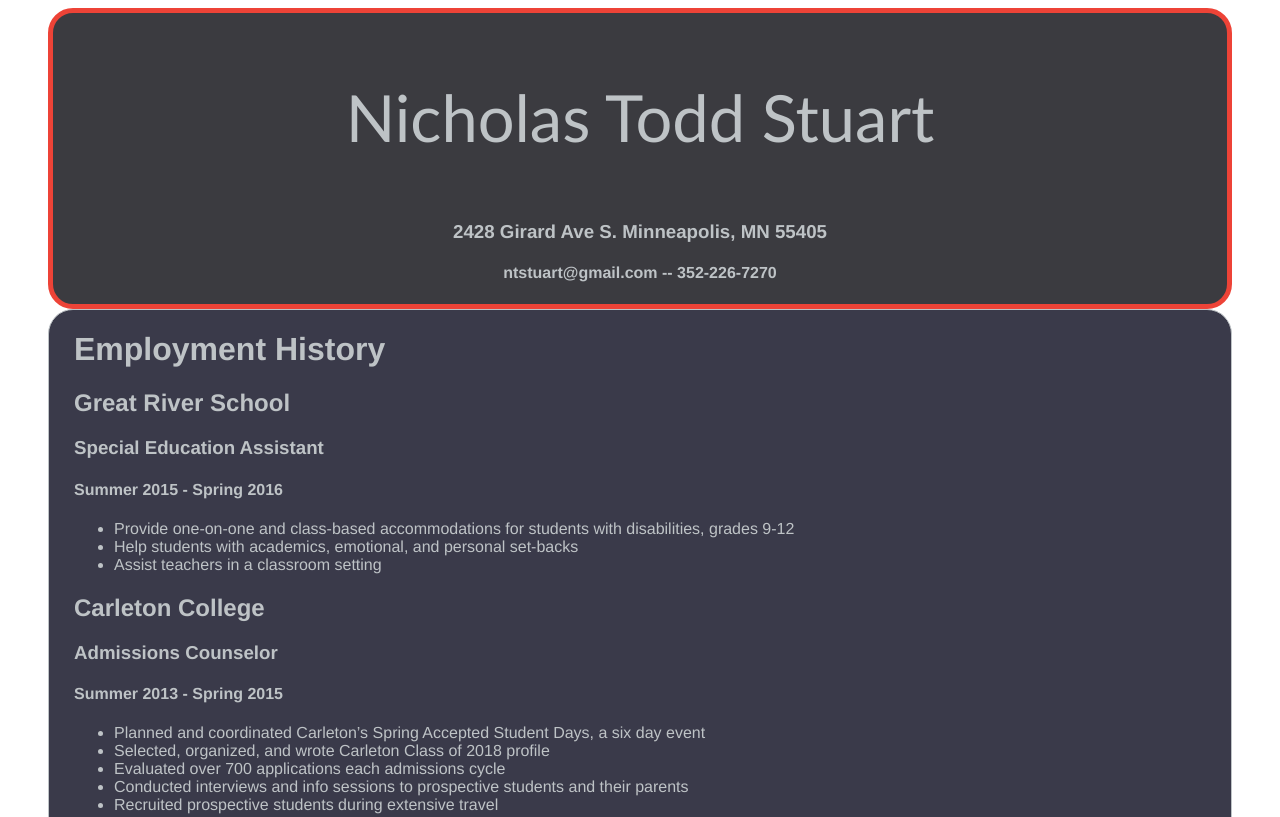
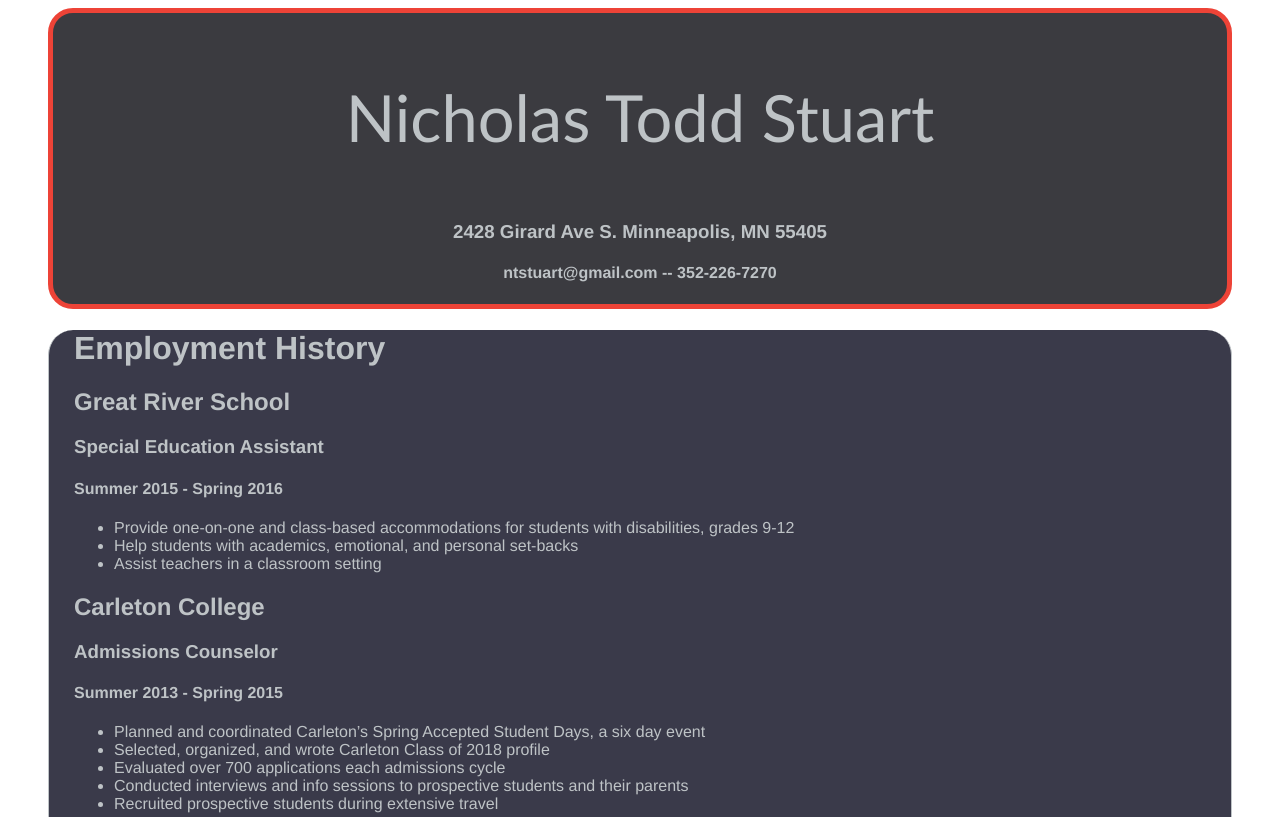
Before and after one commit to ntstuart/ntstuart.github.io, a plain HTML site: page index.html in a window 1280 px wide. Shown: the top 817 px of the page. Drawn offline with Linux system fonts and the light colour scheme.

Commit message:
Update style.css

```diff
--- a/style.css
+++ b/style.css
@@ -12,7 +12,9 @@
 .employment {
   font-family: Helvetica;
   color: #BEC3C6;
-  border: 1px solid #BEC3C6;
+  border-bottom: 1px solid #BEC3C6;
+  border-left: 1px solid #BEC3C6;
+  border-right: 1px solid #BEC3C6;
   background: #3A3A4A;
   border-radius: 25px;
   margin-left: 40px;
```
